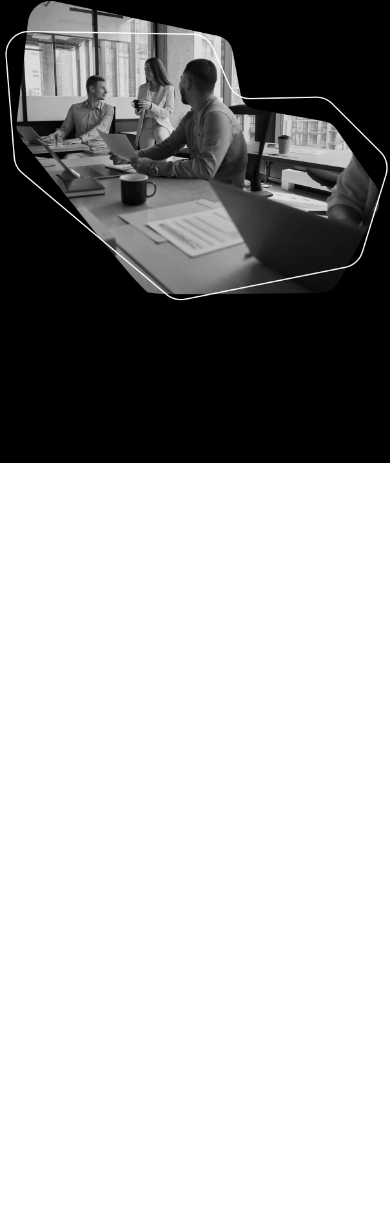
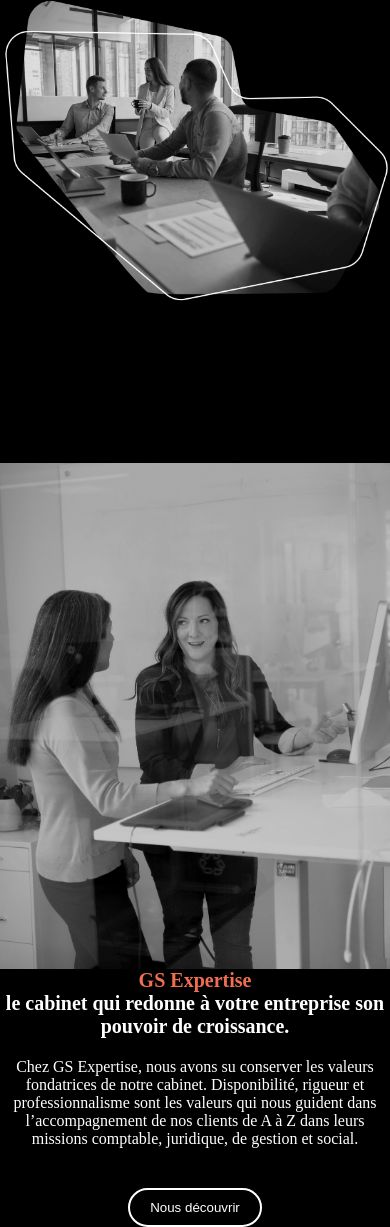
Before and after one commit to elisamlk/ExpertSA, a website: page index.html in a window 390 px wide. Shown: the part 381-1608 px from the top of the page. Before the commit the page ends 844 px from the top, so only its background shows below. Drawn offline with nearby package versions, Linux system fonts and the light colour scheme.

Commit message:
Mise en place de la partie discover en desktop et mobile

```diff
--- a/index.html
+++ b/index.html
@@ -45,6 +45,24 @@
           <img src="img/accueil.png" alt="Photo accueil équipe cabinet" />
         </div>
       </section>
+      <section class="srolling-txt"></section>
+      <section class="discover">
+        <div class="discover-img"></div>
+        <div class="discover-txt">
+          <h2>GS Expertise</h2>
+          <h3>
+            le cabinet qui redonne à votre entreprise son pouvoir de croissance.
+          </h3>
+          <p>
+            Chez GS Expertise, nous avons su conserver les valeurs fondatrices
+            de notre cabinet. Disponibilité, rigueur et professionnalisme sont
+            les valeurs qui nous guident dans l’accompagnement de nos clients de
+            A à Z dans leurs missions comptable, juridique, de gestion et
+            social.
+          </p>
+          <button>Nous découvrir</button>
+        </div>
+      </section>
     </main>
     <script src="js/script.js"></script>
   </body>
--- /dev/null
+++ b/sass/_discover.scss
@@ -0,0 +1,40 @@
+.discover {
+  display: flex;
+  justify-content: center;
+  align-items: center;
+  background-color: #000000;
+}
+
+.discover-img {
+  background-image: url(/img/photo-accueil-cabinet-meeting.png);
+  height: 100vh;
+  background-position: center; /* Center the image */
+  background-repeat: no-repeat; /* Do not repeat the image */
+  background-size: cover;
+  object-fit: cover;
+  flex: 1;
+}
+
+.discover-txt {
+  flex: 1;
+  color: #ffffff;
+  padding: 0 50px 0 50px;
+  p {
+    margin-bottom: 40px;
+  }
+}
+
+@media screen and (max-width: 768px) {
+  .discover {
+    display: block;
+  }
+  .discover-img {
+    height: 60vh;
+    flex: 0;
+  }
+  .discover-txt {
+    padding: 0;
+    text-align: center;
+    flex: 0;
+  }
+}
--- a/sass/main.scss
+++ b/sass/main.scss
@@ -1,2 +1,3 @@
 @import "header.scss";
 @import "accueil.scss";
+@import "discover.scss";
```
Also changed, not shown: img/photo-accueil-cabinet-meeting.png (added), style/style.css, 1 other file.
